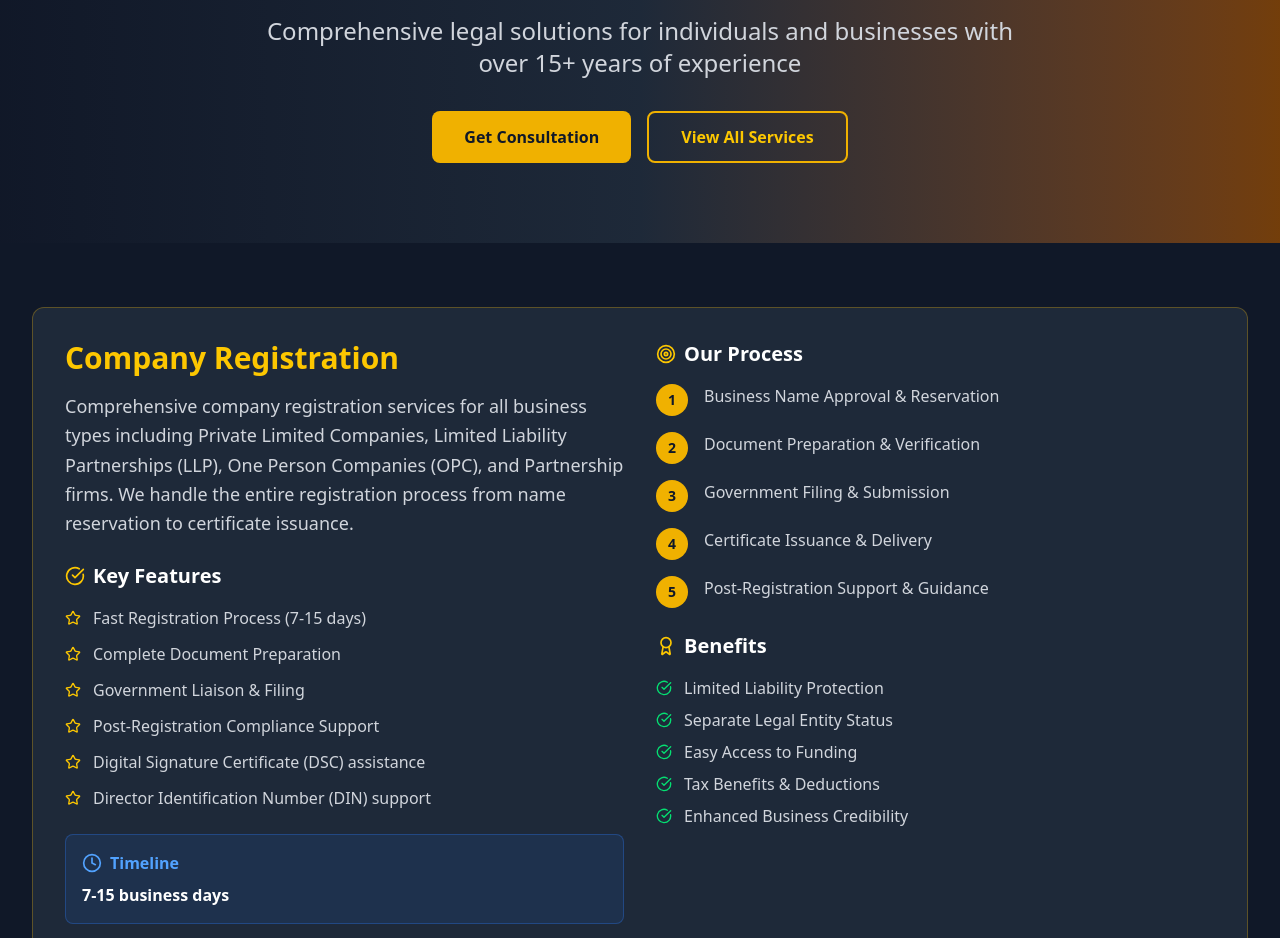
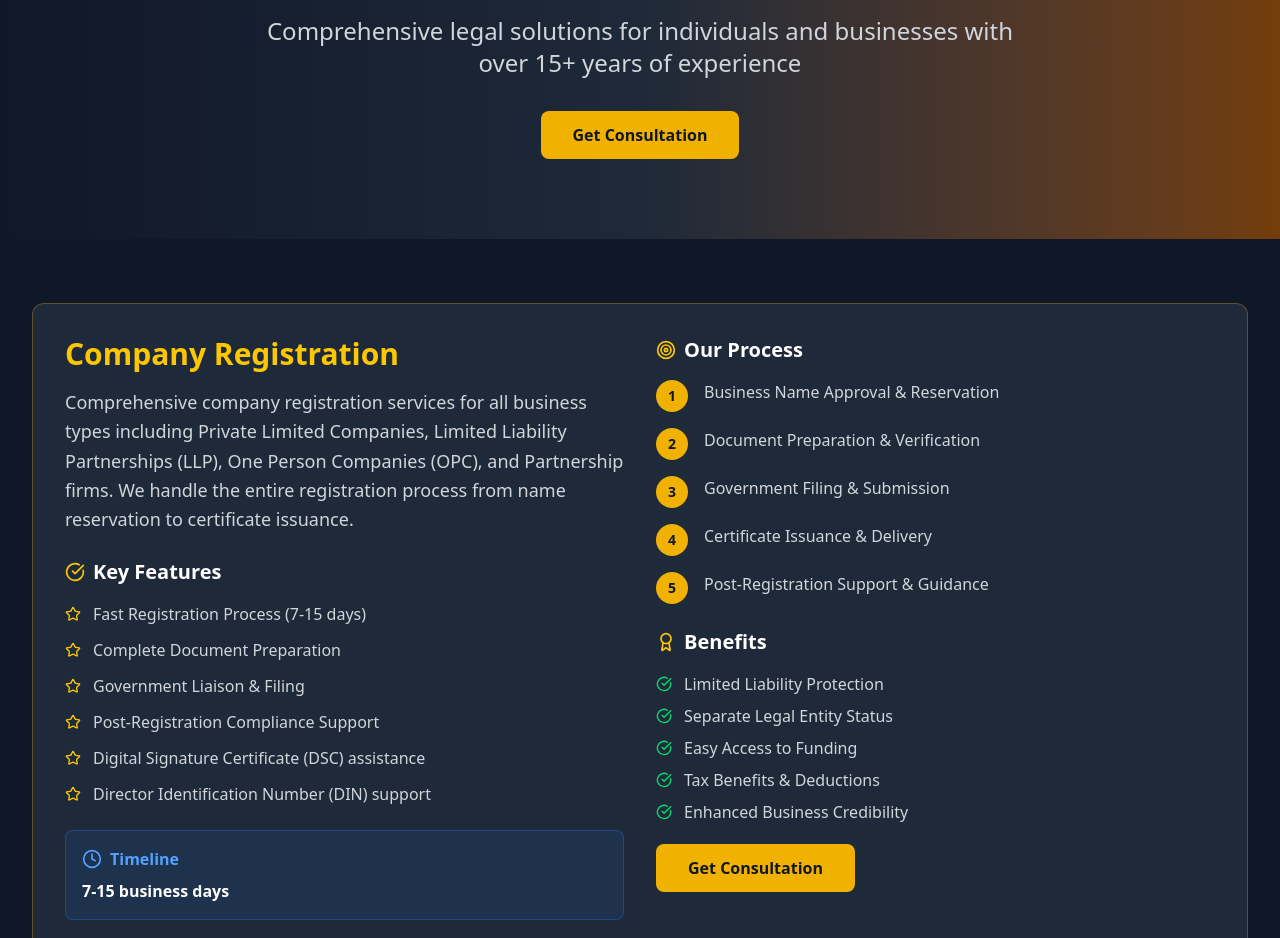
Before and after one commit to chaitu347/finvis.co.in, a React (Vite) app: page /services in a window 1280 px wide. Shown: the part 214-1152 px from the top of the page. Built offline with nearby package versions, Linux system fonts and the light colour scheme.

Commit message:
changes made to the following files:

```diff
--- a/src/components/ContactUs/ContactUs.jsx
+++ b/src/components/ContactUs/ContactUs.jsx
@@ -46,7 +46,7 @@ const ContactUs = ({ isActiveSection = true }) => {
       <div className="relative z-10 flex flex-col items-center justify-center min-h-screen px-4 sm:px-6 lg:px-8 py-16">
         {/* Header */}
         <div className={`text-center mb-12 transition-all duration-800 ${isVisible ? 'opacity-100 translate-y-0' : 'opacity-0 translate-y-8'}`}>
-          <GradientText className="text-4xl sm:text-5xl lg:text-6xl font-extrabold mb-4">
+          <GradientText className="text-4xl sm:text-5xl mt-8 lg:text-6xl font-extrabold mb-4">
             CONTACT US
           </GradientText>
           <p className="text-gray-300 text-lg max-w-2xl mx-auto">
--- a/src/components/Header.jsx
+++ b/src/components/Header.jsx
@@ -29,6 +29,10 @@ const Header = () => {
         <div className="max-w-7xl mx-auto px-4 sm:px-6 lg:px-8">
           <div className="flex justify-between items-center h-16 lg:h-20">
             {/* Logo */}
+            <Link
+                                                  to="/"
+
+                                                >
             <div className="flex-shrink-0">
               <div className="h-10 w-auto sm:h-12 md:h-14 lg:h-16">
                 <svg
@@ -106,6 +110,7 @@ const Header = () => {
                 </svg>
               </div>
             </div>
+            </Link>
 
             {/* Desktop Navigation - Visible for screens >= 800px */}
             {windowWidth >= 800 && (
--- a/src/components/LawyerServicesWebsite.jsx
+++ b/src/components/LawyerServicesWebsite.jsx
@@ -1,4 +1,5 @@
 import React, { useState, useEffect } from 'react';
+import { Outlet, Link } from "react-router-dom";
 import { ChevronDown, Scale, Building, Users, Heart, Briefcase, FileText, Shield, Gavel, Home, Phone, Mail, MapPin, Clock, CheckCircle, Star, Award, Calendar, DollarSign, BookOpen, Target } from 'lucide-react';
 
 const LawyerServicesWebsite = () => {
@@ -965,6 +966,10 @@ const LawyerServicesWebsite = () => {
         <div className="max-w-7xl mx-auto px-4 sm:px-6 lg:px-8">
           <div className="flex justify-between h-16">
             <div className="flex-shrink-0">
+              <Link
+                                      to="/"
+
+                                    >
               <div className="h-10 w-auto sm:h-12 md:h-14 lg:h-16">
                 <svg
                   viewBox="0 0 1200 400"
@@ -1029,6 +1034,7 @@ const LawyerServicesWebsite = () => {
                   </text>
                 </svg>
               </div>
+              </Link>
             </div>
 
             {/* Desktop Navigation */}
@@ -1126,14 +1132,17 @@ const LawyerServicesWebsite = () => {
           <p className="text-xl md:text-2xl text-gray-300 mb-8 max-w-3xl mx-auto">
             Comprehensive legal solutions for individuals and businesses with over 15+ years of experience
           </p>
+          <Link
+                                      to="/contactus"
+
+                                    >
           <div className="flex flex-col sm:flex-row gap-4 justify-center">
             <button className="bg-yellow-500 text-gray-900 px-8 py-3 rounded-lg font-semibold hover:bg-yellow-400 transition-colors">
               Get Consultation
             </button>
-            <button className="border-2 border-yellow-500 text-yellow-400 px-8 py-3 rounded-lg font-semibold hover:bg-yellow-500 hover:text-gray-900 transition-colors">
-              View All Services
-            </button>
+
           </div>
+          </Link>
         </div>
       </section>
 
@@ -1169,6 +1178,7 @@ const LawyerServicesWebsite = () => {
                     </div>
                     <p className="text-white font-semibold">{details.timeline}</p>
                   </div>
+
                 </div>
 
                 <div>
@@ -1202,6 +1212,17 @@ const LawyerServicesWebsite = () => {
                         </li>
                       ))}
                     </ul>
+                  <Link
+                                      to="/contactus"
+
+                                    >
+                    <div className="flex flex-col sm:flex-row gap-4 justify-start">
+            <button className="bg-yellow-500 mt-5 text-gray-900 px-8 py-3 rounded-lg font-semibold hover:bg-yellow-400 transition-colors">
+              Get Consultation
+            </button>
+
+          </div>
+          </Link>
                   </div>
                 </div>
               </div>
```
